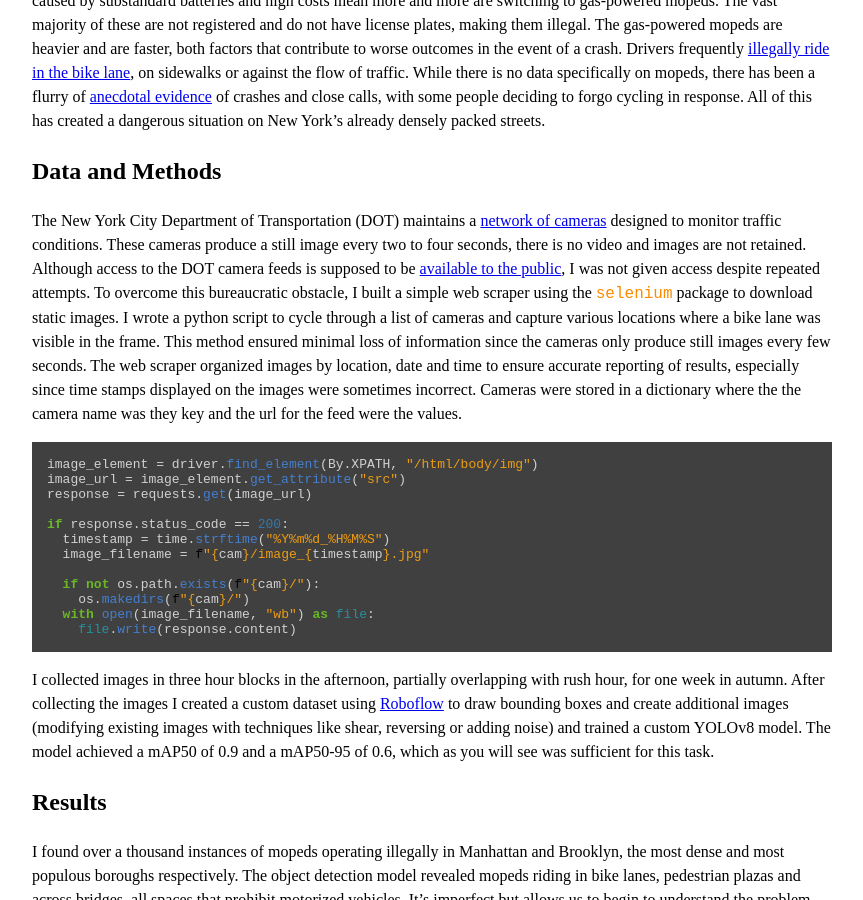
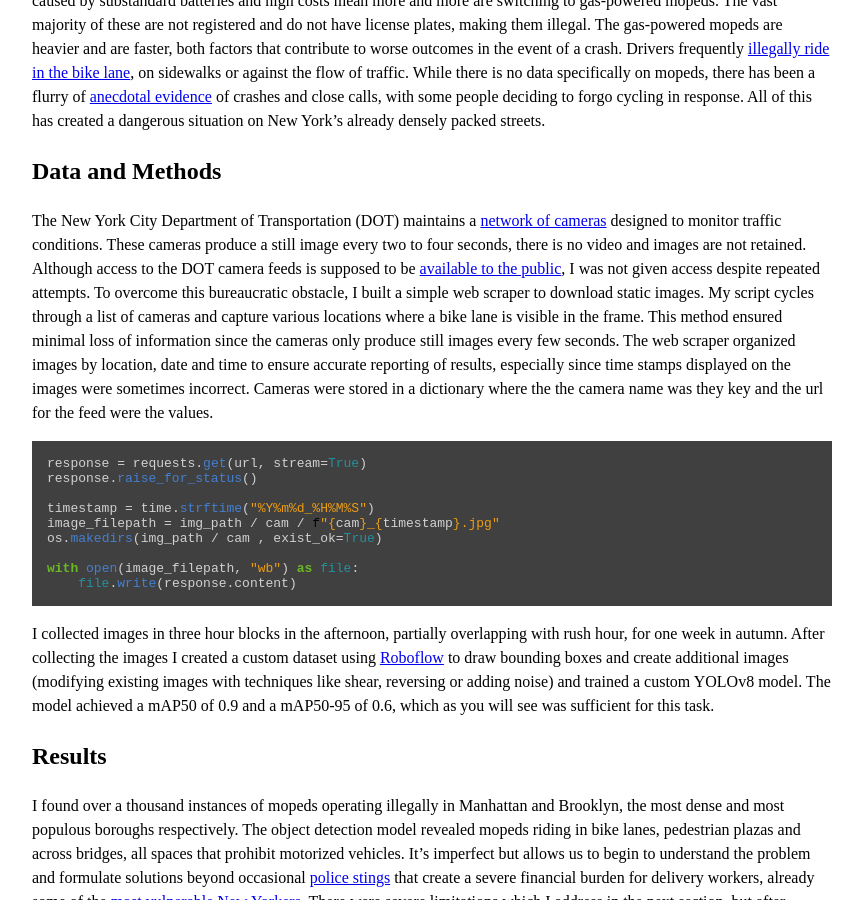
Before and after one commit to benarnav/benarnav.github.io, a Jekyll site: the page built from posts/moped_detector.md, in a window 1280 px wide and 900 px high, scrolled down 1095 px. Shown: the whole window, without its empty margins (208-1071 px from the left). Built offline with Jekyll 4.4.1, drawn with Linux system fonts in a browser that asks for light colours.

Commit message:
update text and code block

````diff
--- a/posts/moped_detector.md
+++ b/posts/moped_detector.md
@@ -16,19 +16,16 @@ I trained a custom object detection model using data collected ad hoc from a net
 New York City's streets have seen a surge of e-bikes and illegal gas-powered mopeds in recent years, mostly caused by an increase in use of food delivery apps. There are a host of problems associated with the industry as it is currently configured, but I focused on the effects on street safety. While delivery workers initially chose e-bikes, a string of high-profile fires caused by substandard batteries and high costs mean more and more are switching to gas-powered mopeds. The vast majority of these are not registered and do not have license plates, making them illegal. The gas-powered mopeds are heavier and are faster, both factors that contribute to worse outcomes in the event of a crash. Drivers frequently [illegally ride in the bike lane](https://www.nyc.gov/html/dot/html/bicyclists/ebikes.shtml){:target="_blank" rel="noopener"}, on sidewalks or against the flow of traffic. While there is no data specifically on mopeds, there has been a flurry of [anecdotal evidence](https://www.curbed.com/2023/10/bike-lane-manhattan-queensboro-bridge-cyclists-crashes.html){:target="_blank" rel="noopener"} of crashes and close calls, with some people deciding to forgo cycling in response. All of this has created a dangerous situation on New York's already densely packed streets.
 
 ## Data and Methods
-The New York City Department of Transportation (DOT) maintains a [network of cameras](https://webcams.nyctmc.org/map){:target="_blank" rel="noopener"} designed to monitor traffic conditions. These cameras produce a still image every two to four seconds, there is no video and images are not retained. Although access to the DOT camera feeds is supposed to be [available to the public](https://webcams.nyctmc.org/subscribers){:target="_blank" rel="noopener"}, I was not given access despite repeated attempts. To overcome this bureaucratic obstacle, I built a simple web scraper using the `selenium` package to download static images. I wrote a python script to cycle through a list of cameras and capture various locations where a bike lane was visible in the frame. This method ensured minimal loss of information since the cameras only produce still images every few seconds. The web scraper organized images by location, date and time to ensure accurate reporting of results, especially since time stamps displayed on the images were sometimes incorrect. Cameras were stored in a dictionary where the the camera name was they key and the url for the feed were the values.
+The New York City Department of Transportation (DOT) maintains a [network of cameras](https://webcams.nyctmc.org/map){:target="_blank" rel="noopener"} designed to monitor traffic conditions. These cameras produce a still image every two to four seconds, there is no video and images are not retained. Although access to the DOT camera feeds is supposed to be [available to the public](https://webcams.nyctmc.org/subscribers){:target="_blank" rel="noopener"}, I was not given access despite repeated attempts. To overcome this bureaucratic obstacle, I built a simple web scraper to download static images. My script cycles through a list of cameras and capture various locations where a bike lane is visible in the frame. This method ensured minimal loss of information since the cameras only produce still images every few seconds. The web scraper organized images by location, date and time to ensure accurate reporting of results, especially since time stamps displayed on the images were sometimes incorrect. Cameras were stored in a dictionary where the the camera name was they key and the url for the feed were the values.
 ```python
-image_element = driver.find_element(By.XPATH, "/html/body/img")
-image_url = image_element.get_attribute("src")
-response = requests.get(image_url)
+response = requests.get(url, stream=True)
+response.raise_for_status()
 
-if response.status_code == 200:
-  timestamp = time.strftime("%Y%m%d_%H%M%S")
-  image_filename = f"{cam}/image_{timestamp}.jpg"
+timestamp = time.strftime("%Y%m%d_%H%M%S")
+image_filepath = img_path / cam / f"{cam}_{timestamp}.jpg"
+os.makedirs(img_path / cam , exist_ok=True)
 
-  if not os.path.exists(f"{cam}/"):
-    os.makedirs(f"{cam}/")
-  with open(image_filename, "wb") as file:
+with open(image_filepath, "wb") as file:
     file.write(response.content)
 ```
 I collected images in three hour blocks in the afternoon, partially overlapping with rush hour, for one week in autumn. After collecting the images I created a custom dataset using [Roboflow](https://roboflow.com){:target="_blank" rel="noopener"} to draw bounding boxes and create additional images (modifying existing images with techniques like shear, reversing or adding noise) and trained a custom YOLOv8 model. The model achieved a mAP50 of 0.9 and a mAP50-95 of 0.6, which as you will see was sufficient for this task.
````
